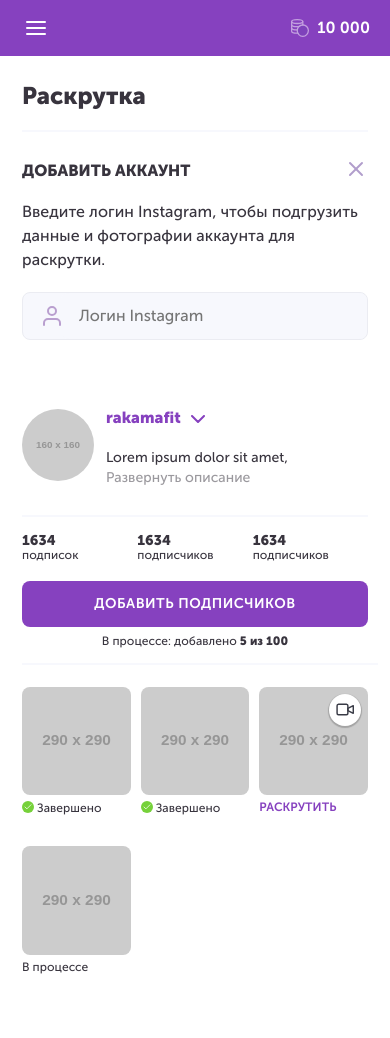
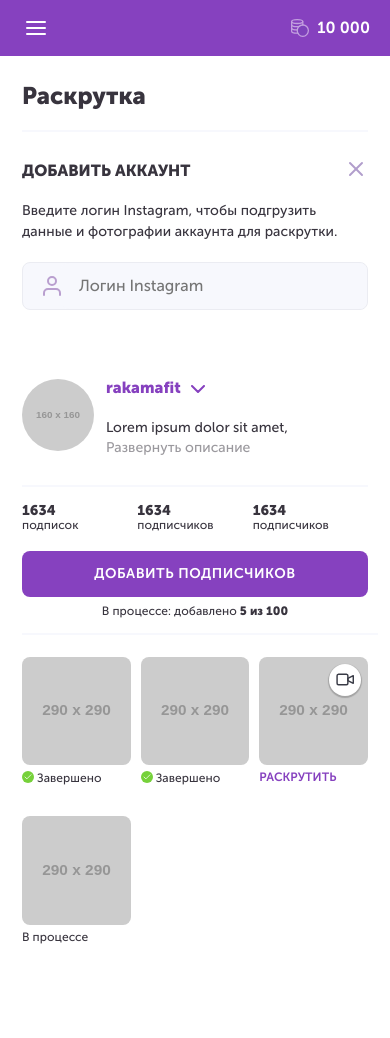
Before and after one commit to kaptn3/instaboom, a Jekyll site: the page built from promotion-2.html, in a window 390 px wide. Built offline with Jekyll 4.4.1, drawn with Linux system fonts in a browser that asks for light colours; after the commit the page ends 1008 px from its top, so only the background shows below that.

Commit message:
Fix font-size for mobile

```diff
--- a/_sass/components/promotion/account-info.scss
+++ b/_sass/components/promotion/account-info.scss
@@ -124,5 +124,9 @@
       top: initial;
       margin: 20px 22px;
     }
+
+    &__actions {
+      font-size: 14px;
+    }
   }
 }
--- a/_sass/components/promotion/promotion.scss
+++ b/_sass/components/promotion/promotion.scss
@@ -26,6 +26,8 @@
     padding-top: 0;
 
     &__text {
+      font-size: 14px;
+
       br {
         display: none;
       }
```
